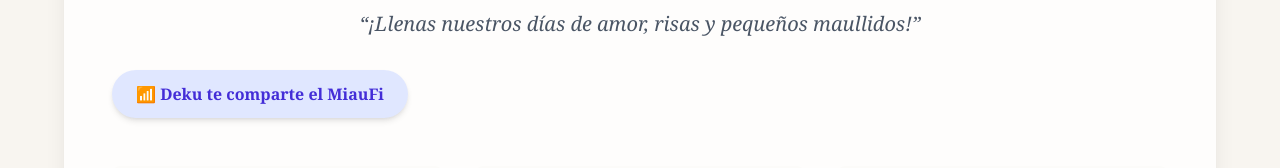
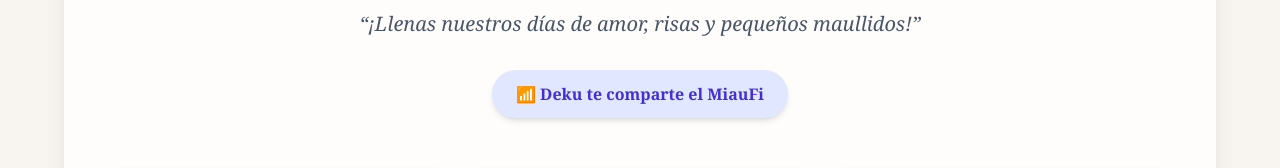
Before and after one commit to ulrickuriel2772-debug/deku-web, a React (Vite) app: page / in a window 1280 px wide. Shown: the part 729-897 px from the top of the page. Built offline with nearby package versions, Linux system fonts and the light colour scheme; no server answers; the database is empty.

Commit message:
Intro arreglado con useState y boton centrado

```diff
--- a/src/components/Intro.jsx
+++ b/src/components/Intro.jsx
@@ -104,7 +104,7 @@
         </div>
 
         {/* --- BOTÓN MIAU-FI --- */}
-      <div className="mt-8">
+      <div className="mt-8 flex justify-center">
         <button
           onClick={handleCopyWifi}
           className={`
```
